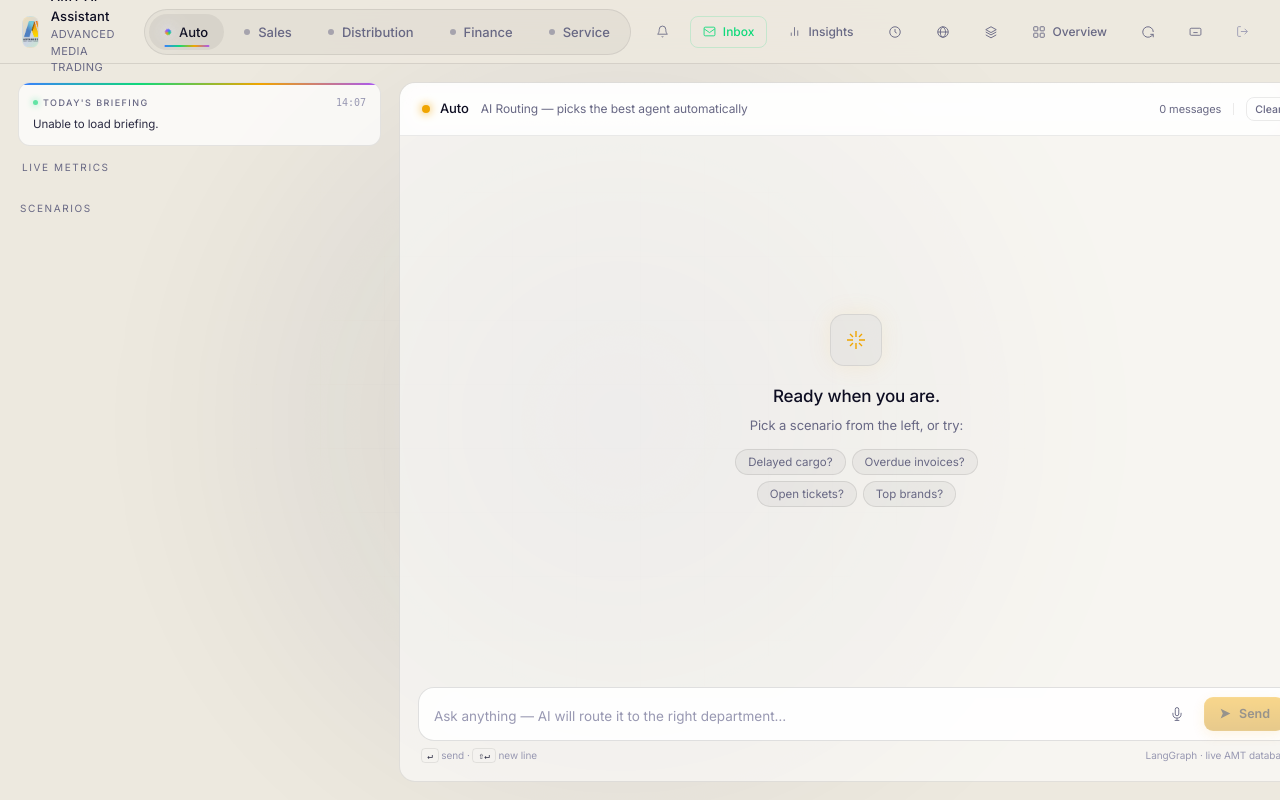
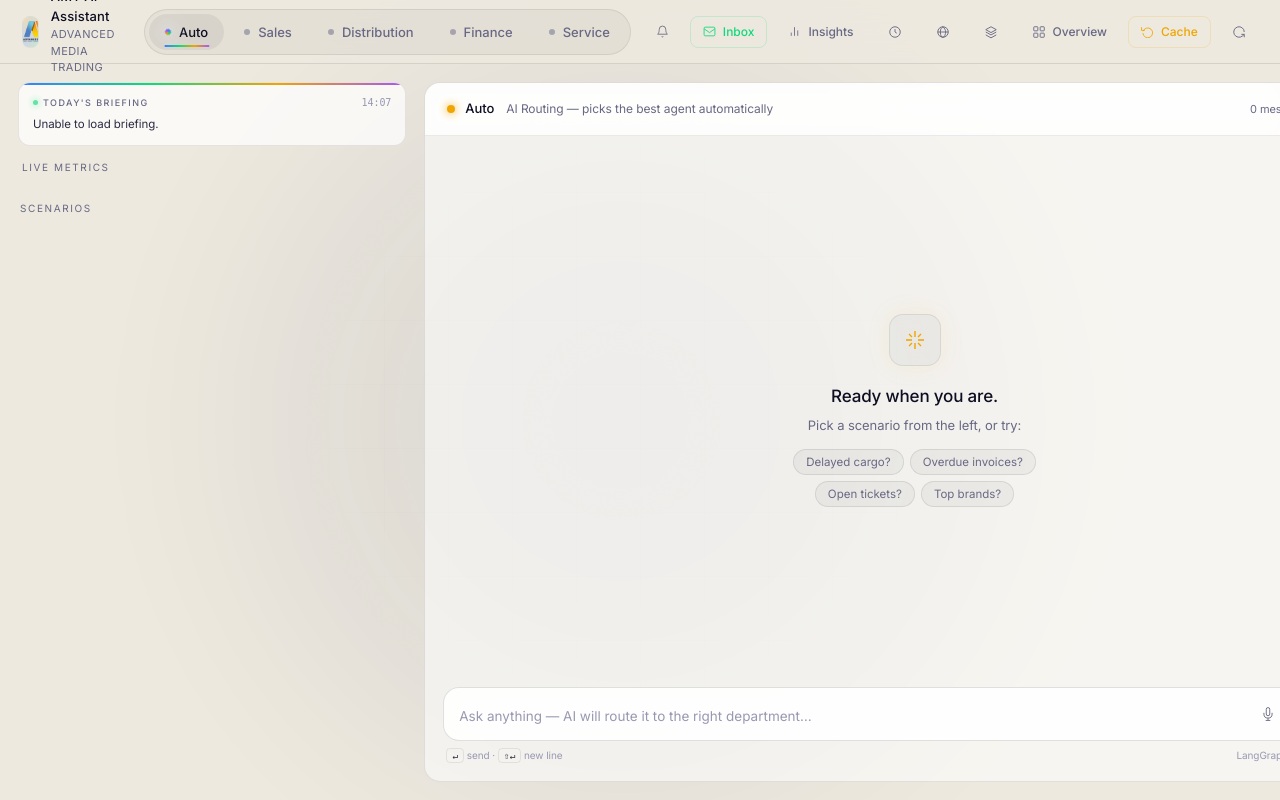
Before and after one commit to Twillur/AMT-AI-Demo, a Flask app: template templates/index.html in a window 1280 px wide. Run offline with Flask 3, Linux system fonts and the light colour scheme; the template is opened without the code that fills it, so the values that code supplies are empty.

Commit message:
Add clear-cache button + fresh cache version for Sales agent fixes
- Bump semantic cache collection to v5 (invalidates stale cached responses)
- Add /api/clear-cache POST endpoint to reset ChromaDB collection on demand
- Add Clear Cache button to header (amber accent, calls clearCache() function)
- Add clearCache() JS function with toast feedback

```diff
--- a/agents/semantic_cache.py
+++ b/agents/semantic_cache.py
@@ -5,7 +5,7 @@ from openai import OpenAI
 _client  = OpenAI(api_key=os.getenv("OPENAI_API_KEY"))
 _chroma  = chromadb.PersistentClient(path="db/chroma")
 _THRESHOLD = 0.94  # cosine similarity — above this = cache hit
-_COL_NAME  = "amt_response_cache_v4"
+_COL_NAME  = "amt_response_cache_v5"
 
 _col = None
 
--- a/app.py
+++ b/app.py
@@ -746,5 +746,20 @@ def reset():
     return jsonify({"ok": True})
 
 
+@app.route("/api/clear-cache", methods=["POST"])
+@login_required
+def clear_cache():
+    try:
+        from agents.semantic_cache import _chroma, _COL_NAME
+        existing = [c.name for c in _chroma.list_collections()]
+        if _COL_NAME in existing:
+            _chroma.delete_collection(_COL_NAME)
+        import agents.semantic_cache as sc
+        sc._col = None  # reset module-level singleton
+        return jsonify({"ok": True, "cleared": _COL_NAME})
+    except Exception as e:
+        return jsonify({"ok": False, "error": str(e)}), 500
+
+
 if __name__ == "__main__":
     app.run(debug=True, port=5000)
--- a/templates/index.html
+++ b/templates/index.html
@@ -783,6 +783,10 @@ function renderHeaderActions() {
       <button class="icon-btn" onclick="switchView('domains')" title="AI Domains">${ICO.globe}</button>
       <button class="icon-btn" onclick="switchView('vectors')" title="Vector Space">${ICO.layers}</button>
       <button class="icon-btn" onclick="window.location.href='/overview'" title="Executive Overview">${ICO.grid4} Overview</button>
+      <button class="icon-btn" onclick="clearCache()" title="Clear semantic cache" style="color:#f0a500;border-color:rgba(240,165,0,.18)">
+        <svg viewBox="0 0 24 24" width="13" height="13" fill="none" stroke="currentColor" stroke-width="1.6"><polyline points="1 4 1 10 7 10"/><path d="M3.51 15a9 9 0 1 0 .49-3.51"/></svg>
+        Cache
+      </button>
       <button class="icon-btn" id="restart-btn" onclick="restartServer()" title="Restart server">${ICO.refresh}</button>
       <button class="icon-btn" onclick="toggleShortcuts()" title="Keyboard shortcuts (?)">
         <svg viewBox="0 0 24 24" width="13" height="13" fill="none" stroke="currentColor" stroke-width="1.6"><rect x="2" y="6" width="20" height="13" rx="2"/><path d="M6 10h.01M10 10h.01M14 10h.01M18 10h.01M8 14h8"/></svg>
@@ -1225,6 +1229,12 @@ async function restartServer() {
     try { await fetch('/api/stats'); window.location.reload(); } catch { setTimeout(poll, 800); }
   };
   setTimeout(poll, 1000);
+}
+
+async function clearCache() {
+  const res = await fetch('/api/clear-cache', { method: 'POST' });
+  const data = await res.json();
+  showToast(data.ok ? 'Semantic cache cleared' : 'Cache clear failed: ' + data.error, data.ok ? '#10d97a' : '#e05252');
 }
 
 // ── Domain source drilldown (module-level so no closure issues) ─────────
```
